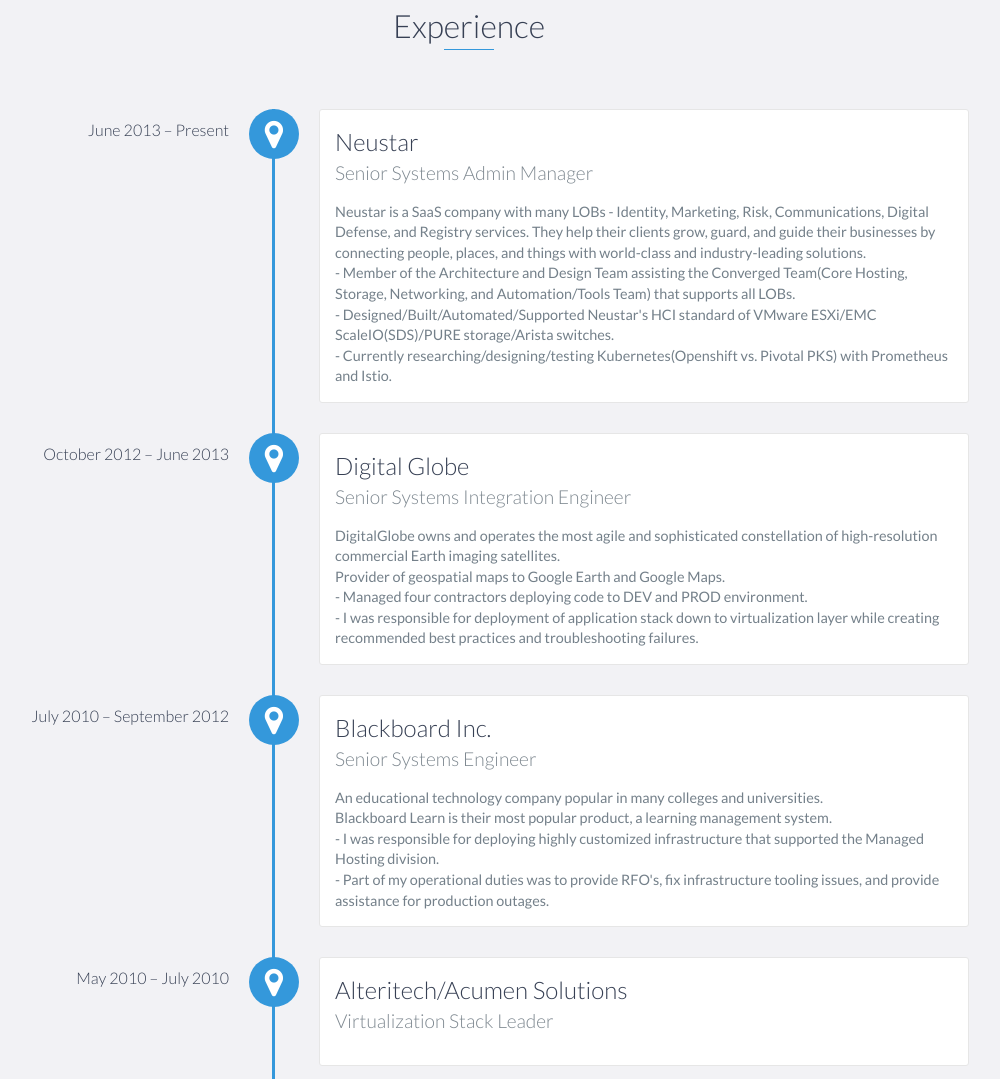
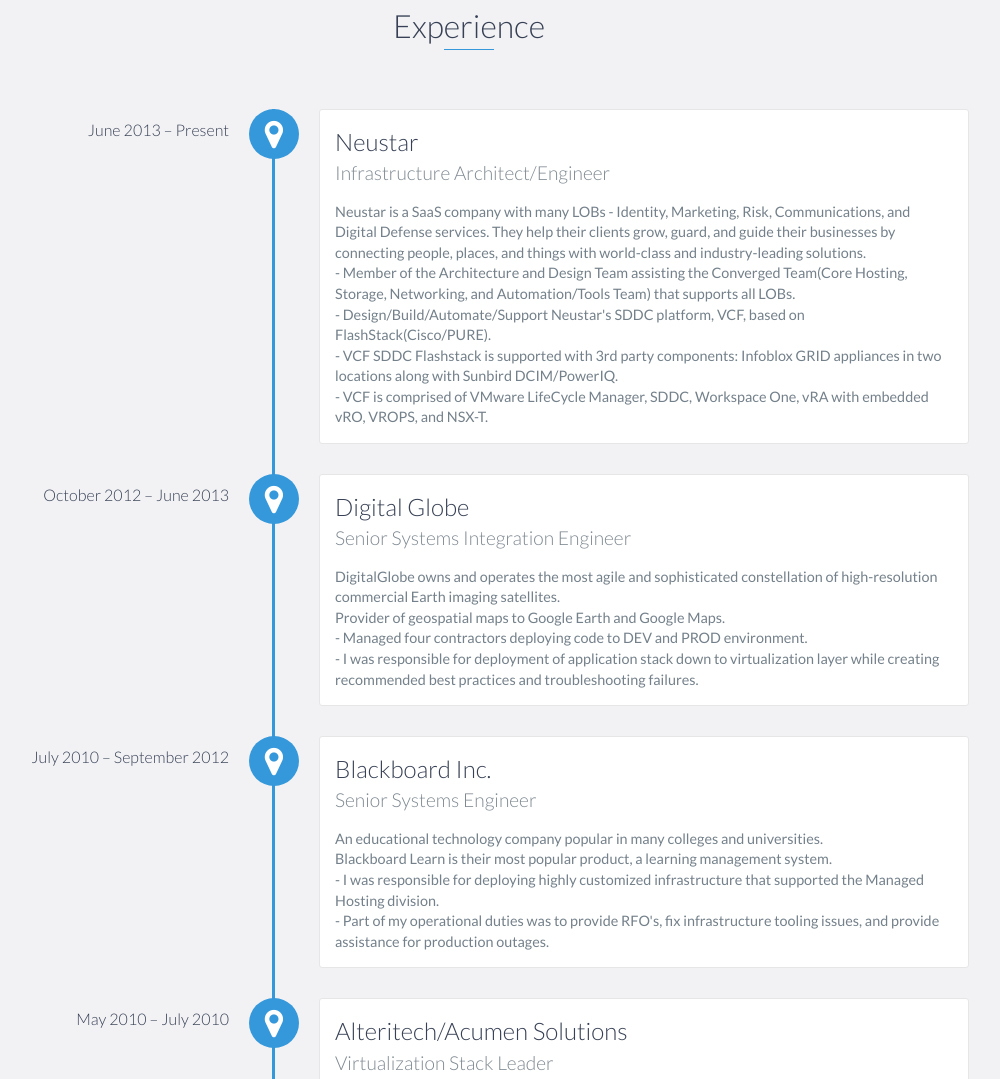
Before and after one commit to formichunter/formichunter.github.io, a website: page index.html in a window 1280 px wide. Shown: the part 1112-2191 px from the top of the page, without its empty margins (171-1171 px from the left). Drawn offline with nearby package versions, Linux system fonts and the light colour scheme.

Commit message:
Update index.html
Revised Resume to be current

```diff
--- a/index.html
+++ b/index.html
@@ -92,13 +92,14 @@
         <div id="experience-timeline" style="z-index: 2;">
             <div data-date="June 2013 – Present">
                 <h3>Neustar</h3>
-                <h4>Senior Systems Admin Manager</h4>
+                <h4>Infrastructure Architect/Engineer</h4>
                 <p align="left">
-                    Neustar is a SaaS company with many LOBs - Identity, Marketing, Risk, Communications, Digital Defense, and Registry services.
+                    Neustar is a SaaS company with many LOBs - Identity, Marketing, Risk, Communications, and Digital Defense services.
                     They help their clients grow, guard, and guide their businesses by connecting people, places, and things with world-class and industry-leading solutions.<br>
                     - Member of the Architecture and Design Team assisting the Converged Team(Core Hosting, Storage, Networking, and Automation/Tools Team) that supports all LOBs.<br>
-                    - Designed/Built/Automated/Supported Neustar's HCI standard of VMware ESXi/EMC ScaleIO(SDS)/PURE storage/Arista switches.<br>
-                    - Currently researching/designing/testing Kubernetes(Openshift vs. Pivotal PKS) with Prometheus and Istio.
+                    - Design/Build/Automate/Support Neustar's SDDC platform, VCF, based on FlashStack(Cisco/PURE).<br>
+                    - VCF SDDC Flashstack is supported with 3rd party components: Infoblox GRID appliances in two locations along with Sunbird DCIM/PowerIQ.<br>
+                    - VCF is comprised of VMware LifeCycle Manager, SDDC, Workspace One, vRA with embedded vRO, VROPS, and NSX-T.
                 </p>
             </div>
 
```
